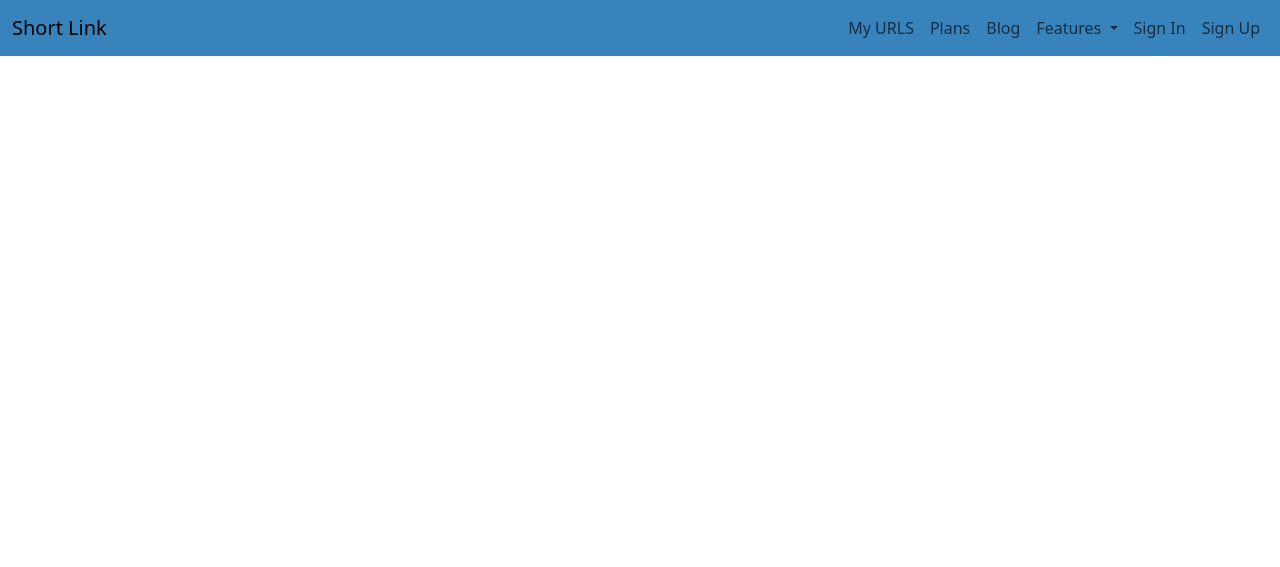
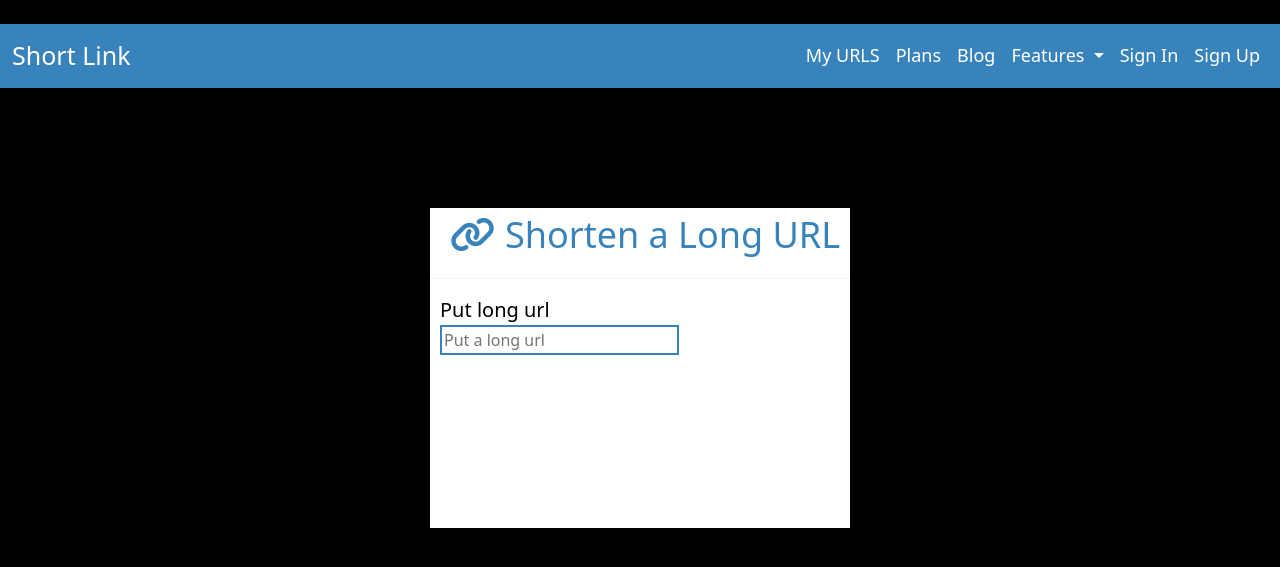
Before and after one commit to Josiah-Morgan/short-link-website, a Flask app: page /home in a window 1280 px wide. Shown: the top 567 px of the page. Run offline with Flask 3, Linux system fonts and the light colour scheme; some libraries are stand-ins or nearby versions.

Commit message:
added starting point for user box thing

```diff
--- a/static/css/style.css
+++ b/static/css/style.css
@@ -5,10 +5,46 @@
     --white: #fff;
 }
 
+body {
+    background-color: #000;
+}
+
 .navbar {
     background-color: var(--main) !important;
 }
 
-h1 {
-    color:#3883bc;
+.navbar-brand {
+    color: #fff;
+    font-size: 25px;
 }
+
+.navbar-nav .nav-link{
+    color: #fff !important;
+    font-size: 18px;
+}
+
+
+.box {
+    background-color: #fff;
+    margin-top: 120px;
+    height: 320px;
+    width: 420px;
+}
+
+.box-title {
+    color: var(--main);
+    padding-left: 20px;
+    font-size: 36px;
+    font-weight: 500;
+}
+
+.box-text-label {
+    padding-left: 10px;
+    color: #000;
+    font-size: 20px;
+}
+
+.box-text {
+    margin-left: 10px;
+    border: 2px solid var(--main);
+}
--- a/templates/home.html
+++ b/templates/home.html
@@ -10,10 +10,12 @@
    <script src="https://cdn.jsdelivr.net/npm/bootstrap@5.3.0/dist/js/bootstrap.bundle.min.js" integrity="sha384-geWF76RCwLtnZ8qwWowPQNguL3RmwHVBC9FhGdlKrxdiJJigb/j/68SIy3Te4Bkz" crossorigin="anonymous"></script>
    <!-- My CSS -->
    <link href="/static/css/style.css" rel="stylesheet" type="text/css"/>
+   <script src='https://kit.fontawesome.com/a076d05399.js' crossorigin='anonymous'></script>
    <title>Short Link | Home</title>
     </head>
     <body>
-        <nav class="navbar navbar-expand-lg navbar-light bg-light">
+        <br>
+        <nav class="navbar navbar-expand-lg">
             <div class="container-fluid">
               <a class="navbar-brand" href="#">Short Link</a>
               <button class="navbar-toggler" type="button" data-bs-toggle="collapse" data-bs-target="#navbarNavDropdown" aria-controls="navbarNavDropdown" aria-expanded="false" aria-label="Toggle navigation">
@@ -51,5 +53,27 @@
             </div>
           </nav>
 
+          <div class="container">
+            <div class="row">
+              <div class="col d-flex justify-content-center align-items-center">
+                <div class="box">
+                  <p class="box-title"><i class="fa-solid fa-link" style="padding-right: 10px;"></i>Shorten a Long URL</p>
+                  <hr style="color: #ebc1d6;">
+
+                  <form method="POST" action="/make-short-url">
+                    <label for="longUrl">
+                      <div class="box-text-label">Put long url</div>
+                      <input type="text" id="longUrl" placeholder="Put a long url" class="box-text">
+                    <label>
+
+                  </form>
+                </div>
+
+              </div>
+            </div>
+          </div>
+
+
     </body>
+    <script src="https://kit.fontawesome.com/a72666f150.js" crossorigin="anonymous"></script>
 </html>
```
Also changed, not shown: main.py (line endings or trailing spaces).
